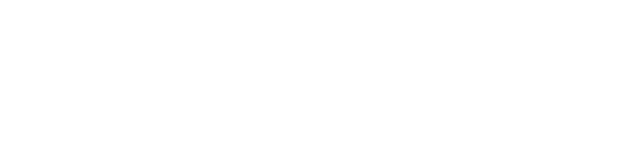
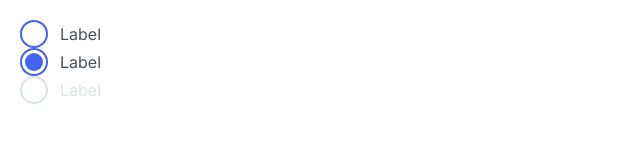
Before and after one commit to js-tasks-ru/htmlcss-20211021_mjaffk, a website: page 07-lection5/02-radio/index.html in a window 1280 px wide. Shown: the whole page, without its empty margins (0-640 px from the left). Drawn offline with Linux system fonts and the light colour scheme.

Commit message:
Add solution for task 07-lection5_02 Radio

```diff
--- a/07-lection5/02-radio/index.html
+++ b/07-lection5/02-radio/index.html
@@ -1,11 +1,39 @@
 <!DOCTYPE html>
 <!-- Страница радио -->
-<html lang="ru">
-    <head>
-        <link rel="stylesheet" href="../../assets/css/main.css">
-        <link rel="stylesheet" href="./radio.css">
-    </head>
-    <body>
-
-    </body>
+<html lang='en'>
+  <head>
+    <meta charset='UTF-8'>
+    <title>07_02 Radio</title>
+    <link rel='stylesheet' href='../../assets/css/main.css'>
+    <link rel='stylesheet' href='./radio.css'>
+  </head>
+  <body style='padding: 20px'>
+    <label class='radio'>
+      <input class='radio__input' type='radio' name='test' />
+      <div class='radio__state'>
+        <div class='radio__control'>
+          <div class='radio__ball'></div>
+        </div>
+        <span class='radio__label'>Label</span>
+      </div>
+    </label>
+    <label class='radio'>
+      <input class='radio__input' type='radio' name='test' checked />
+      <div class='radio__state'>
+        <div class='radio__control'>
+          <div class='radio__ball'></div>
+        </div>
+        <span class='radio__label'>Label</span>
+      </div>
+    </label>
+    <label class='radio'>
+      <input class='radio__input' type='radio' name='test' disabled />
+      <div class='radio__state'>
+        <div class='radio__control'>
+          <div class='radio__ball'></div>
+        </div>
+        <span class='radio__label'>Label</span>
+      </div>
+    </label>
+  </body>
 </html>
--- a/07-lection5/02-radio/radio.css
+++ b/07-lection5/02-radio/radio.css
@@ -0,0 +1,64 @@
+.radio {
+}
+
+.radio__input {
+    opacity: 0;
+    outline: none;
+    position: absolute;
+    clip: rect(0, 0, 0, 0);
+}
+
+.radio__input:checked ~ .radio__state .radio__control .radio__ball {
+    display: block;
+}
+
+.radio__input:disabled ~ .radio__state {
+    cursor: not-allowed;
+}
+
+.radio__input:disabled ~ .radio__state .radio__label {
+    color: var(--grey-2);
+}
+
+.radio__input:disabled ~ .radio__state .radio__control {
+    border-color: var(--grey-2);
+}
+
+.radio__input:focus ~ .radio__state .radio__label {
+    text-decoration: underline 2px var(--primary);
+}
+
+.radio__state {
+    display: flex;
+    justify-content: flex-start;
+    align-items: center;
+    cursor: pointer;
+}
+
+.radio__label {
+    font-family: 'Inter', sans-serif;
+    font-style: normal;
+    font-weight: normal;
+    font-size: 16px;
+    line-height: 24px;
+    color: var(--grey-4);
+    margin-left: 12px;
+}
+
+.radio__control {
+    height: 28px;
+    width: 28px;
+    border-radius: 50%;
+    border: 2px solid var(--primary);
+    display: flex;
+    justify-content: center;
+    align-items: center;
+}
+
+.radio__ball {
+    display: none;
+    background: var(--primary);
+    height: 18px;
+    width: 18px;
+    border-radius: 50%;
+}
```
